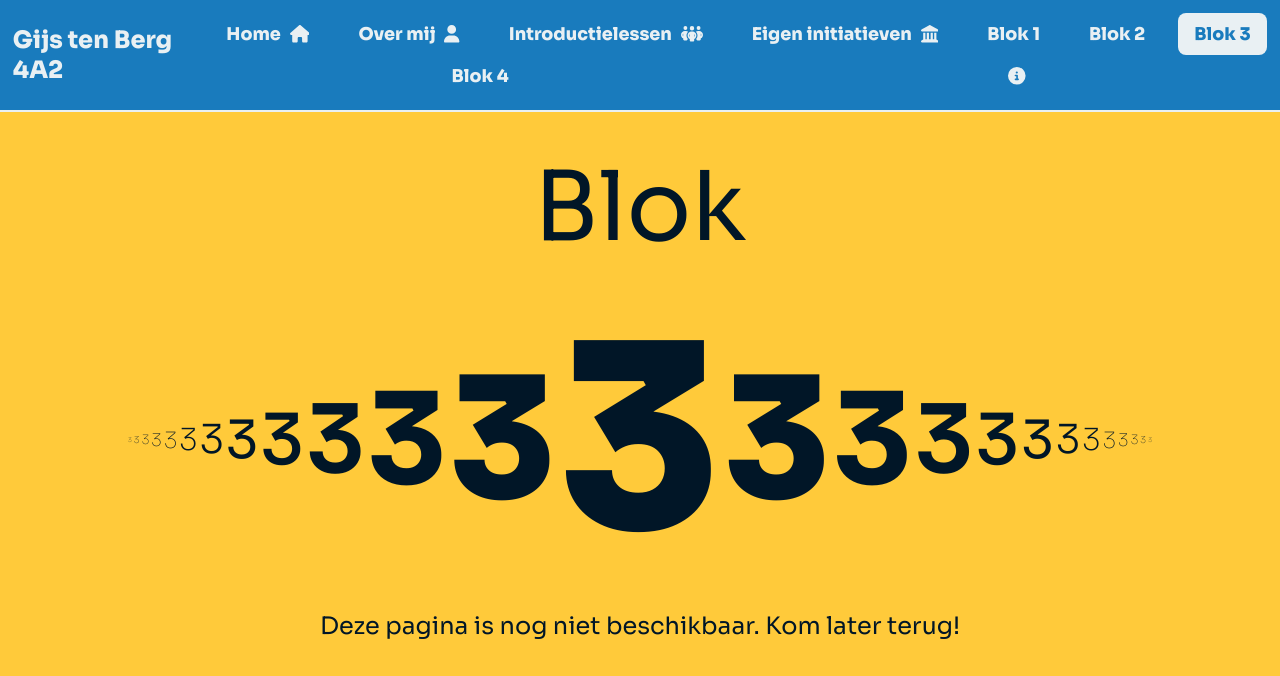
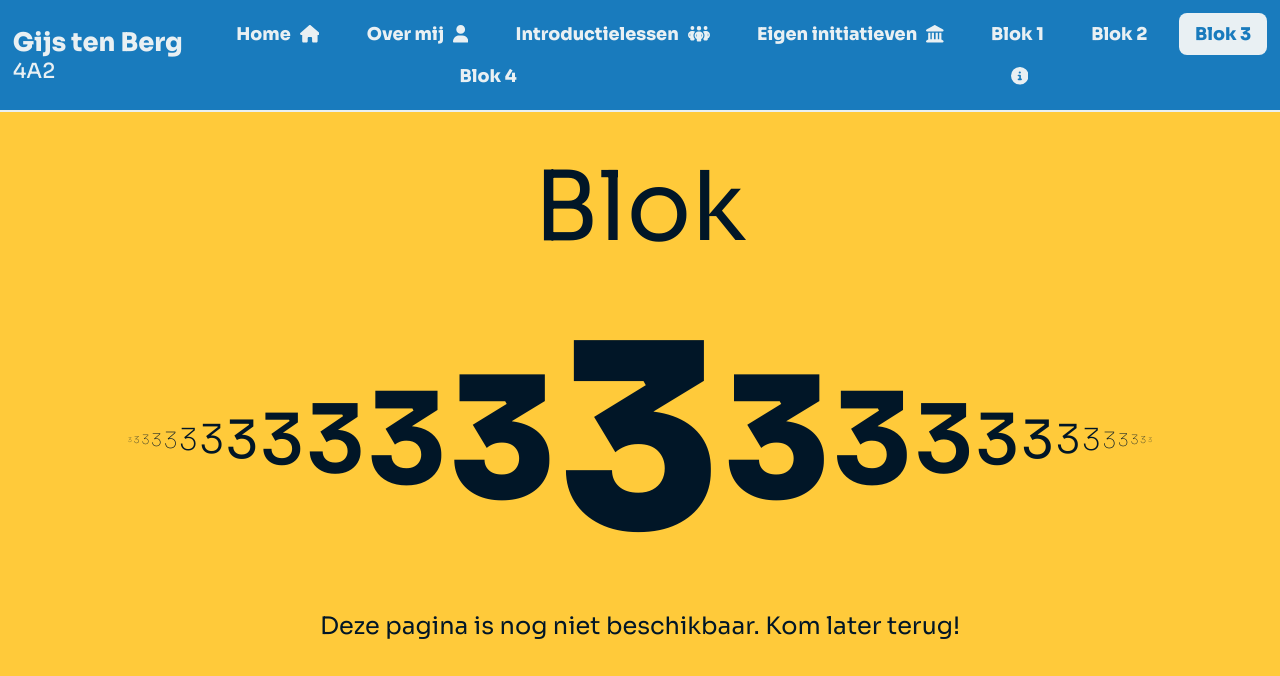
Before and after one commit to Gijs6/ckv, a Flask app: page /gijsckv/blok-3 in a window 1280 px wide. Shown: the top 676 px of the page. Run offline with Flask 3, Linux system fonts and the light colour scheme; some libraries are stand-ins or nearby versions.

Commit message:
Small style stuff things

```diff
--- a/static/styles/ckvbasis.css
+++ b/static/styles/ckvbasis.css
@@ -55,16 +55,23 @@ h1, h2, p, ul {
 }
 
 .headerboven {
-    font-size: 1.5em;
-    font-weight: 900;
     display: flex;
     justify-content: space-between;
-    /* gap: 10px; */
-    /* flex-wrap: wrap; */
     flex-direction: column;
     align-content: center;
     align-items: center;
 }
+
+.headerboven-naam {
+    font-size: 1.6em;
+    font-weight: 900;
+}
+
+.headerboven-klas {
+    font-size: 1.3em;
+    font-weight: 500;
+}
+
 
 .menu {
     display: flex;
--- a/static/styles/ckvblokpaginas.css
+++ b/static/styles/ckvblokpaginas.css
@@ -252,7 +252,7 @@
 .bloknietbegonnennumsdiv {
     display: flex;
     flex-direction: row;
-    justify-content: space-between;
+    justify-content: center;
     align-items: center;
     position: relative;
     gap: 2px;
--- a/templates/ckvbasis.html
+++ b/templates/ckvbasis.html
@@ -12,8 +12,8 @@
     <body>
         <div class="header achter">
             <div class="headerboven">
-                <div>Gijs ten Berg</div>
-                <div>4A2</div>
+                <div class="headerboven-naam">Gijs ten Berg</div>
+                <div class="headerboven-klas">4A2</div>
             </div>
             <div class="menu">
                 <a class="menu-item {% if active_page == 'home' %}active{% endif %}" href="/">
@@ -70,8 +70,8 @@
         </div>
         <div class="header voor">
             <div class="headerboven">
-                <div>Gijs ten Berg</div>
-                <div>4A2</div>
+                <div class="headerboven-naam">Gijs ten Berg</div>
+                <div class="headerboven-klas">4A2</div>
             </div>
             <div class="menu">
                 <a class="menu-item {% if active_page == 'home' %}active{% endif %}" href="/">
--- a/templates/ckvcolofon.html
+++ b/templates/ckvcolofon.html
@@ -33,7 +33,7 @@
         <p>
             Bekijk de <a href="https://github.com/Gijs6/CKVsite" target="_blank">broncode op GitHub</a>.
         </p>
-        <p>De favicon is geinspireed op het schilderij <i>Svanen nr. 17</i> van <b>Hilma af Klint</b>.</p>
+        <p>De favicon is geïnspireerd op het schilderij <i>Svanen nr. 17</i> van <b>Hilma af Klint</b>.</p>
         <p><b>De module <i>Spheres2</i> die wordt gebruikt op de homepagina is beschikbaar onder de MIT-license:</b>
         <br>
 
--- a/templates/ckvei.html
+++ b/templates/ckvei.html
@@ -24,7 +24,7 @@
         <div class="eiitem kleurvak-buiten geel">
             <div class="kleurvak-binnen eiitembinnen">
                 <div class="eiitemlinks">
-                    <span class="eititel">Eigen Initiatief 1</span>
+                    <span class="eititel">Eigen initiatief 1</span>
                     <span class="eidiscipline">Beeldend</span>
                     <span class="eiactiviteit">Zoeken naar Zingeving</span>
                     <span class="eilocatie">Kröller-Müller Museum</span>
@@ -44,7 +44,7 @@
         <div class="eiitem kleurvak-buiten groen">
             <div class="kleurvak-binnen eiitembinnen">
                 <div class="eiitemlinks">
-                    <span class="eititel">Eigen Initiatief 2</span>
+                    <span class="eititel">Eigen initiatief 2</span>
                     <span class="eidiscipline">Architectuur</span>
                     <span class="eiactiviteit">Depot Boijmans Van Beuningen</span>
                     <span class="eilocatie">Rotterdam</span>
```
Also changed, not shown: templates/ckvhome.html (+3 -4 lines), README.md.
